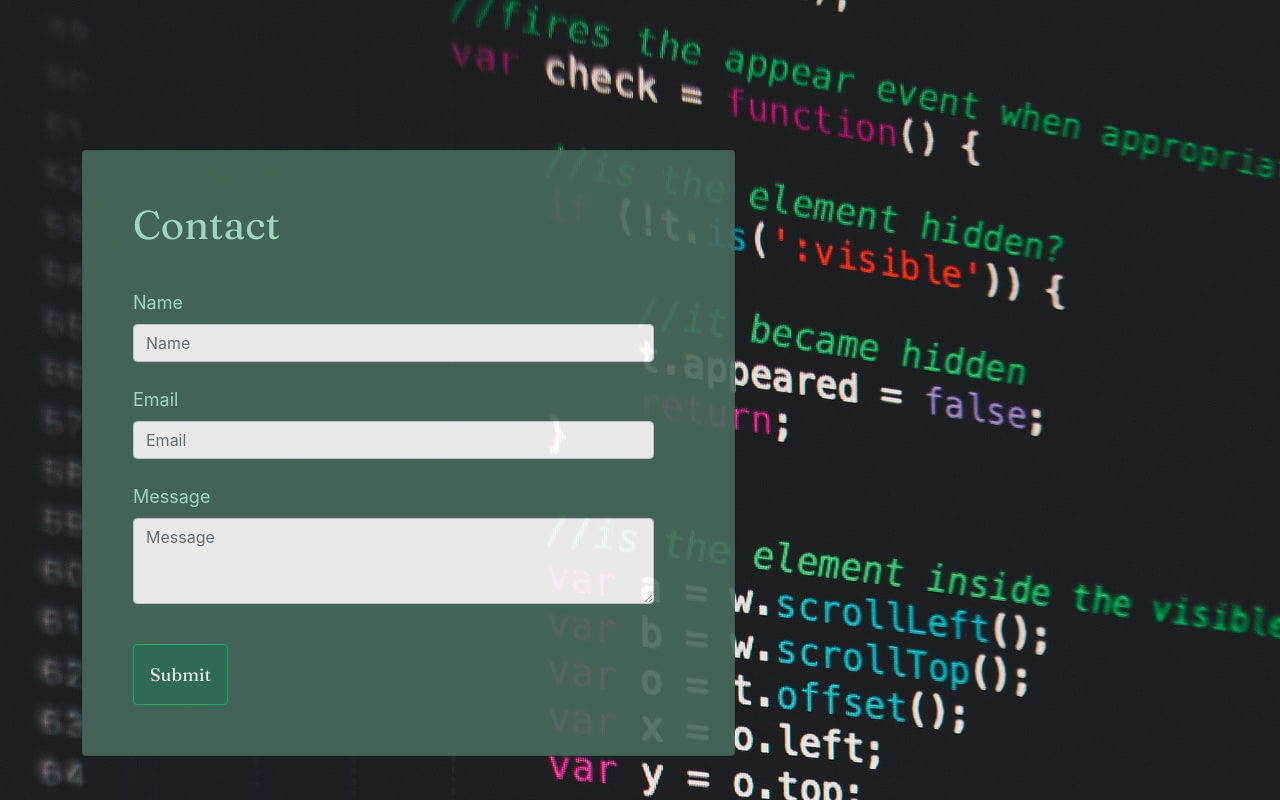
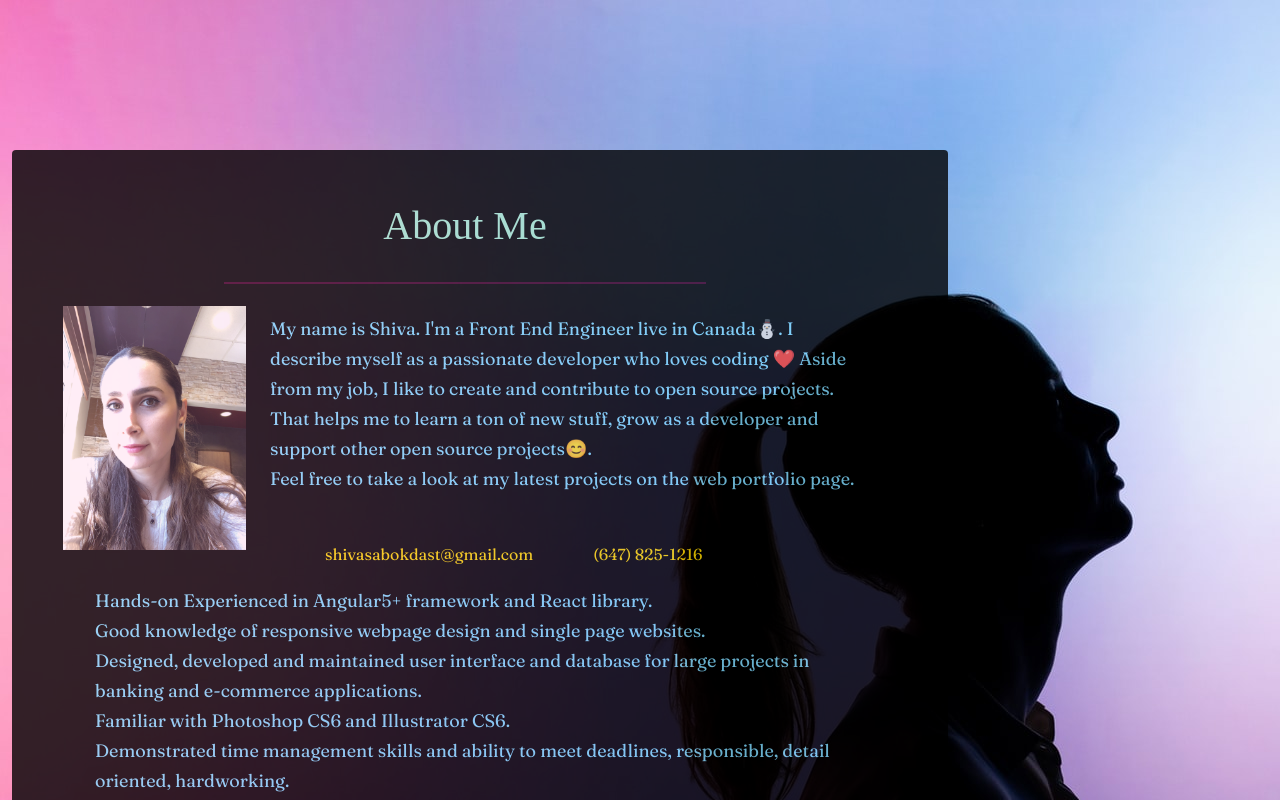
Before and after one commit to shiva-shiva/React-Portfolio, a React (Create React App) app: page / in a window 1280 px wide. Shown: the top 800 px of the page. Built offline with nearby package versions, Linux system fonts and the light colour scheme.

Commit message:
add main page

```diff
--- a/src/App.css
+++ b/src/App.css
@@ -0,0 +1,260 @@
+
+body{
+    background-repeat: no-repeat;
+    background-size: cover;
+    width: 100%;
+    display: block;
+    position: relative;
+    font-family: 'Fraunces', serif;
+}
+
+/* About me card */
+.about{
+    width:70%;
+    height:600px;
+    background-color: rgb(3, 3, 3);
+    margin-top: 100px;
+    margin-left:100px;
+    opacity: 0.8;
+}
+#aboutHead{
+    font-family: 'Fraunces', serif;
+    color:white;
+    padding:60px 20px 40px 40px;
+
+}
+.text-me{
+    color:rgb(129, 219, 255);
+    font-family: 'Fraunces', serif;
+    font-size:18px;
+    line-height: 30px;
+    padding-top:20px;;
+}
+.text-me2{
+    color:rgb(129, 219, 255);
+    font-family: 'Fraunces', serif;
+    font-size:18px;
+    line-height: 30px;
+    padding:20px 0px 0px 60px;
+}
+
+
+  /* Portfolio */
+
+  .portfolio-card {
+    margin: 150px 0px 250px 0px;
+    background-color: #000000;
+    opacity:0.8;
+  }
+  .portfolio-text{
+      justify-content: center;
+      font-weight: bold;
+      font-size: 20px;
+      color:crimson;
+  }
+  .card{
+    transition:0.5s;
+    cursor:pointer;
+    margin-bottom:60px;
+  }
+  .card-title{
+    transition:1s;
+    cursor:pointer;
+    padding:1px;
+    font-family: 'Times New Roman', Times, serif;
+
+
+  }
+  .card-title i{
+    font-size:15px;
+    transition:1s;
+    cursor:pointer;
+    color:#ffa710
+  }
+  .card-title i:hover{
+    transform: scale(1.25) rotate(100deg);
+    color:#18d4ca;
+
+  }
+  .card:hover{
+    transform: scale(1.05);
+    box-shadow: 10px 10px 15px rgba(0,0,0,0.3);
+  }
+  .card-text{
+   margin:10px;
+   font-family: 'Times New Roman', Times, serif;
+   font-size:18px;
+  }
+
+  .card::before, .card::after {
+
+    position: absolute;
+    top: 0;
+    right: 0;
+    bottom: 0;
+    left: 0;
+    transform: scale3d(0, 0, 1);
+    transition: transform .3s ease-out 0s;
+    background: rgba(119, 122, 126, 0.027);
+    content: '';
+    pointer-events: none;
+  }
+  .card::before {
+    transform-origin: left top;
+  }
+  .card::after {
+    transform-origin: right bottom;
+  }
+  .card:hover::before, .card:hover::after, .card:focus::before, .card:focus::after {
+    transform: scale3d(1, 1, 1);
+  }
+
+  /*social*/
+  ul.social-network {
+    list-style: none;
+    display: inline;
+    margin-left: 0 !important;
+    padding: 0
+}
+
+ul.social-network li {
+    display: inline;
+    margin: 0 5px
+}
+
+.social-network a.icolinkedin:hover {
+    background-color: #3B5998
+}
+
+.social-network a.icogithub:hover {
+    background-color: #33ccff
+}
+
+.social-network a.icofile:hover {
+    background-color: #BD3518
+}
+
+.social-network a.icolinkedin:hover i,
+.social-network a.icogithub:hover i,
+.social-network a.icofile:hover i {
+    color: #fff
+}
+
+a.socialIcon:hover,
+.socialHoverClass {
+    color: #44BCDD
+}
+
+.social-circle li a {
+    display: inline-block;
+    position: relative;
+    margin: 0 auto 0 auto;
+    border-radius: 50%;
+    text-align: center;
+    width: 50px;
+    height: 50px;
+    font-size: 20px
+}
+
+.social-circle li i {
+    margin: 0;
+    line-height: 50px;
+    text-align: center
+}
+
+.social-circle li a:hover i,
+.triggeredHover {
+    transform: rotate(360deg);
+    transition: all 0.2s
+}
+
+.social-circle i {
+    color: #fff;
+    transition: all 0.8s;
+    transition: all 0.8s
+}
+.social-txt{
+    color:rgb(255, 217, 0);
+}
+a{
+    text-decoration: none;
+}
+  /* footer*/
+  .footer {
+    font-size:30px;
+    padding: 4px;
+    position: fixed;
+    left: 0;
+    bottom: 0;
+    width: 100%;
+    background-color: rgb(255, 255, 255);
+    border-top: 5px solid rgb(0, 0, 0);
+    color: rgb(0, 0, 0);
+    text-align: center;
+  }
+
+  .fa-style{
+    font-size: 20px; color: rgb(255, 30, 225);
+    margin-right:10px;
+  }
+
+  ul.text-me{
+    list-style-type: none;
+  }
+
+  .hr-style{
+    border: 1px solid rgb(255, 0, 157);
+    width:60%;
+    margin: auto;
+  }
+
+  /* media queries */
+@media screen and (max-width: 992px) {
+    .portfolio-card {
+        margin: 150px 0px 0px 0px !important;
+
+      }
+    .contact-card{
+        margin: 50px 10px 40px 10px;
+
+    }
+    .text-me{
+        font-size:16px;
+        line-height: 30px;
+    }
+    .navbar-brand{
+        font-size: 35px;
+
+    }
+    .new-nav .navbar-nav .nav-link {
+        color: rgb(0, 0, 0);
+        font-size: 25px;
+        background-color: rgb(255, 255, 255);
+        border-bottom:2px solid rgb(0, 0, 0);
+        position: relative;
+        z-index: 5;
+    }
+    .footer{
+        font-size:22px;
+    }
+
+  }
+  @media screen and (max-width: 600px) {
+    .contact-body{
+        padding: 50px 10px 50px 10px;
+    }
+    .text-me{
+        padding-left:6px;
+    }
+    .navbar-brand {
+        font-size: 25px;
+    }
+    .contact-title{
+        font-size:28px;
+        margin: 0 auto
+    }
+    .emailStyle{
+        display:block;
+        padding-left:5px;
+    }
+  }
--- a/src/App.js
+++ b/src/App.js
@@ -4,10 +4,8 @@ import './App.css';
 
 function App() {
   return (
-    <div className="App">
-      <header className="App-header">
-          <Contact/>
-      </header>
+    <div>
+      <Main/>
     </div>
   );
 }
--- a/src/components/Main/main.js
+++ b/src/components/Main/main.js
@@ -1,9 +1,64 @@
 import React from "react";
 import "./style.css";
   function Main(){
-
+   let BackgroundImage = "./images/girl.jpg";
   return (
-   <div></div>
+   <section className="container-fluid"  style={{ backgroundImage: `url(${BackgroundImage})` }}>
+  <div className="row justify-content-md-center  justify-content-lg-start">
+    <div className="col-md-10 col-lg-10 col-xl-9  col-xs-12">
+      <div className="card  portfolio-card ">
+        <div className="card-body contact-body ">
+          <h5 className="card-title contact-title pb-4 text-center">About Me</h5>
+          <hr className="hr-style" />
+          <p className="card-text">
+          </p><div className="row justify-content-center align-items-center">
+            <div className=" col-md-4 col-xs-2 col-sm-4 col-lg-4 col-xl-3 col-xxl-2">
+              <img src="images/shiva.JPG" className="img-fluid pb-1" alt="About Me" id="img-me" />
+            </div>
+            <div className="col-md-11 col-sm-9 col-lg-9 col-xl-9 col-xs-12">
+              <p className="text-me">
+                My name is Shiva. I'm a Front End Engineer live in Canada⛄. I describe myself as a passionate
+                developer who loves coding ❤️
+                Aside from my job, I like to create and contribute to open source projects. That helps me to learn a
+                ton of new stuff, grow as a developer and support other open source projects😊.
+                <br />
+                Feel free to take a look at my latest projects on the web portfolio page.
+              </p>
+              <ul className="social-network social-circle social-txt">
+                <li className="emailStyle"><a href="#" target="_blank">
+                    <i className="fas fa-at " /></a>shivasabokdast@gmail.com</li>
+                <li><a href="#" target="_blank"><i className="fas fa-mobile-alt" /></a>(647) 825-1216</li>
+              </ul>
+            </div>
+          </div>
+          <div className="row">
+            <div className="col-md-12">
+              <ul className="text-me">
+                <li>Hands-on Experienced in Angular5+ framework and React library.</li>
+                <li>Good knowledge of responsive webpage design and single page websites.</li>
+                <li>Designed, developed and maintained user interface and database for large projects in banking and
+                  e-commerce applications.</li>
+                <li>Familiar with Photoshop CS6 and Illustrator CS6.</li>
+                <li>Demonstrated time management skills and ability to meet deadlines, responsible, detail oriented,
+                  hardworking.</li>
+              </ul>
+            </div>
+          </div>
+          <div className="row justify-content-center align-items-center">
+            <div className="col-md-4">
+              <ul className="social-network social-circle">
+                <li><a href="https://www.linkedin.com/in/shivasabokdast/" className="icolinkedin" title="linkedin" target="_blank"><i className="fab fa-linkedin fa-2x" /></a></li>
+                <li><a href="https://github.com/shiva-shiva" className="icogithub" title="github" target="_blank"><i className="fab fa-github-square fa-2x" /></a></li>
+                <li><a href="./resume/Shiva_Sabokdast.pdf" className="icofile" title="file" target="_blank"><i className="fas fa-file fa-2x" /></a></li>
+              </ul>
+            </div>
+          </div>
+          <p />
+        </div>
+      </div>
+    </div>
+  </div>
+</section>
     );
   }
 
```
